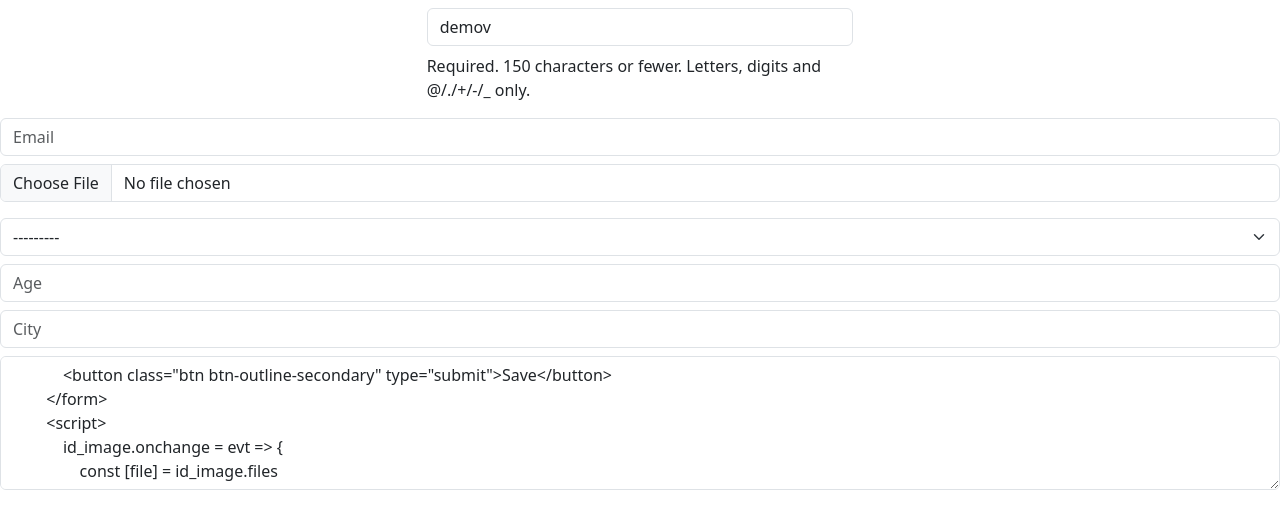
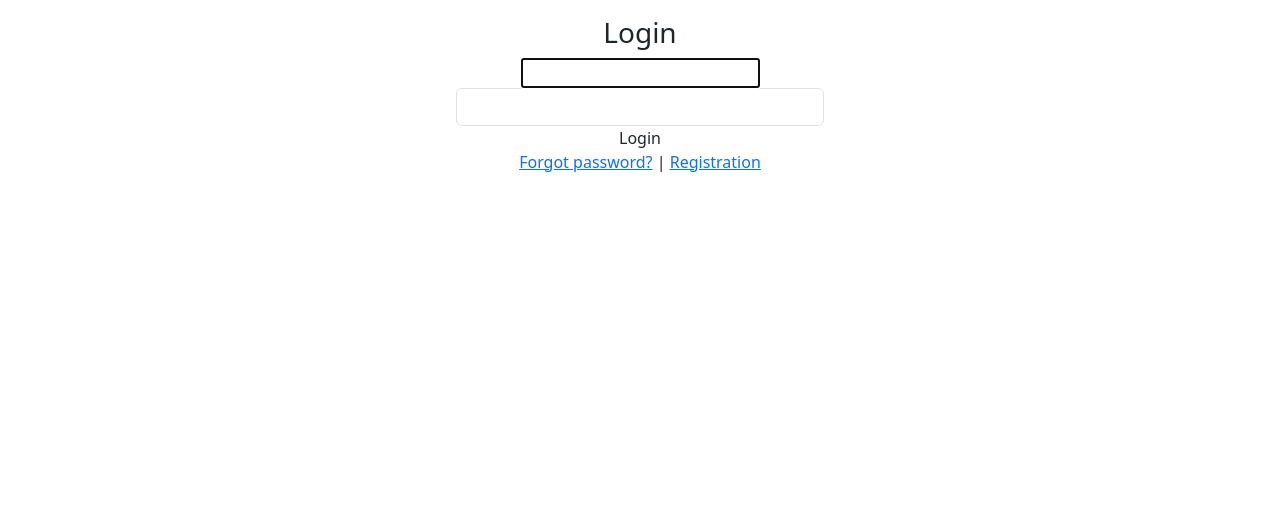
Before and after one commit to 112demov/resource_folder, a Django app: template lk/templates/lk/login.html in a window 1280 px wide. Shown: the top 529 px of the page. Run offline with Django 3.2, Linux system fonts and the light colour scheme; the template is opened without the code that fills it, so the values that code supplies are empty.

Commit message:
Update login.html

```diff
--- a/lk/templates/lk/login.html
+++ b/lk/templates/lk/login.html
@@ -1,38 +1,22 @@
 {% load static %}
 <html>
 <head>
-        <title>Profile</title>
+        <title>login</title>
         <meta charset="utf-8">
     <meta name="viewport" content="width=device-width, initial-scale=1">
         <link href="https://cdn.jsdelivr.net/npm/bootstrap@5.3.0-alpha3/dist/css/bootstrap.min.css" rel="stylesheet" in>        <link rel="stylesheet" href="https://cdn.jsdelivr.net/npm/bootstrap-icons@1.10.5/font/bootstrap-icons.css">
 </head>
 <body>
-<div class="card col-4" style="margin: auto; border: 0px;">
-    <div class="card-title">{{ profile.user.username }}</div>
-        <form method="POST" enctype="multipart/form-data">
-            {% csrf_token %}
-            <input type="text" name="username" value="demov" maxlength="150" class="form-control mb-2" placeholder="Use>            <div class="form-text">Required. 150 characters or fewer. Letters, digits and @/./+/-/_ only.</div>
-            <input type="email" name="email" class="form-control mb-2" placeholder="Email" required="" id="id_email">
-            <input type="file" name="image" accept="image/*" class="form-control mb-2" id="id_image">
-            <img class="card-img mb-2" source="{{ profile.image.url }}" id="avatar_img">
-            <select name="gender" class="form-select mb-2" id="id_gender">
-                <option value="" selected="">---------</option>
-                <option value="Male">Male</option>
-                <option value="Female">Female</option>
-            </select>
-            <input type="number" name="age" class="form-control mb-2" placeholder="Age" id="id_age">
-            <input type="text" name="city" maxlength="30" class="form-control mb-2" placeholder="City" id="id_city">
-            <textarea name="bio" cols="40" rows="5" class="form-control mb-2" placeholder="Bio" required="" id="id_bio">            <button class="btn btn-outline-secondary" type="submit">Save</button>
-        </form>
-        <script>
-            id_image.onchange = evt => {
-                const [file] = id_image.files
-                    if (file) {
-                        avatar_img.src = URL.createObjectURL(file)
-                    }
-            }
-        </script>
-    </div>
+<div class="card" style="margin: auto; text-align: center; width: 25rem; border: 0px;">
+    <div class="card-body">
+            <h3 class="card-title">Login</h3>
+                <form method="post" action="{% url 'login' %}">
+                        {% csrf_token %}
+                        <input type="text" name="username" autofocus="" autocapitalize="none" autocomplete="username" m>                        <input type="password" name="password" autocomplete="current-password" class="form-control mb-2>                        <button class="btn btn-outline-secondary" type="submit">Login</button><br>
+                        <a href="#">Forgot password?</a> |
+                        <a href="{% url 'register' %}">Registration</a>
+                </form>
+        </div>
 </div>
 </body>
 </html>
```
